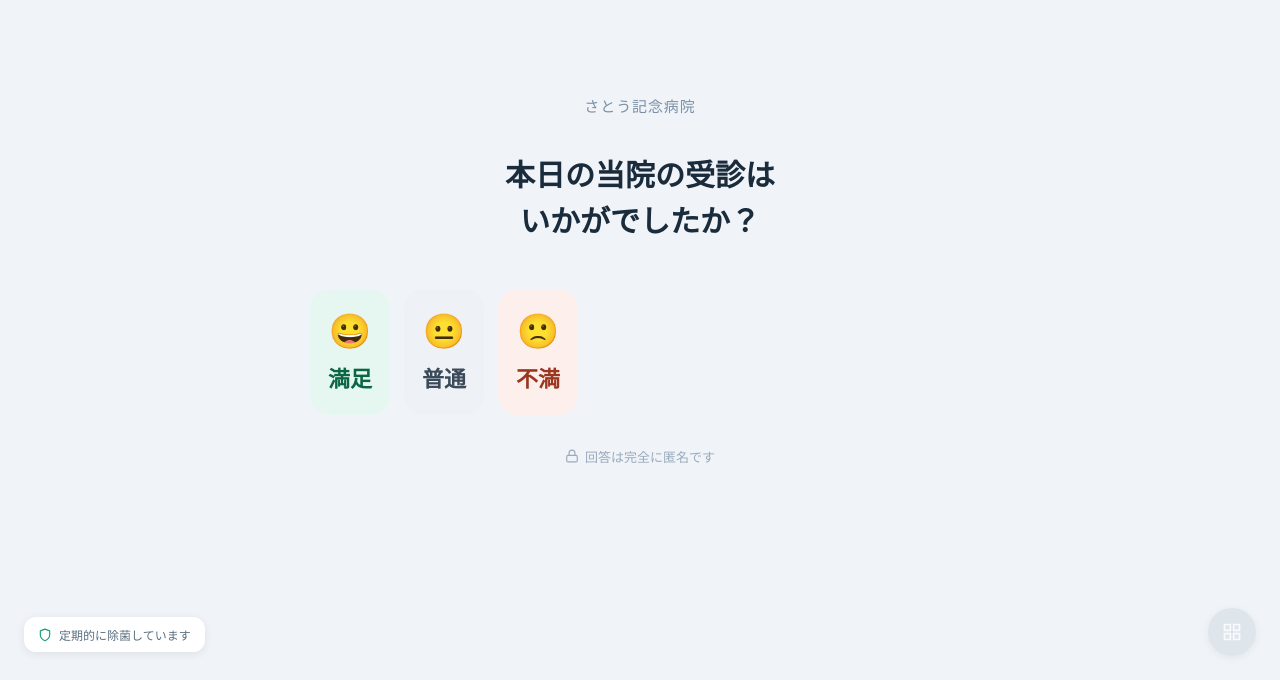
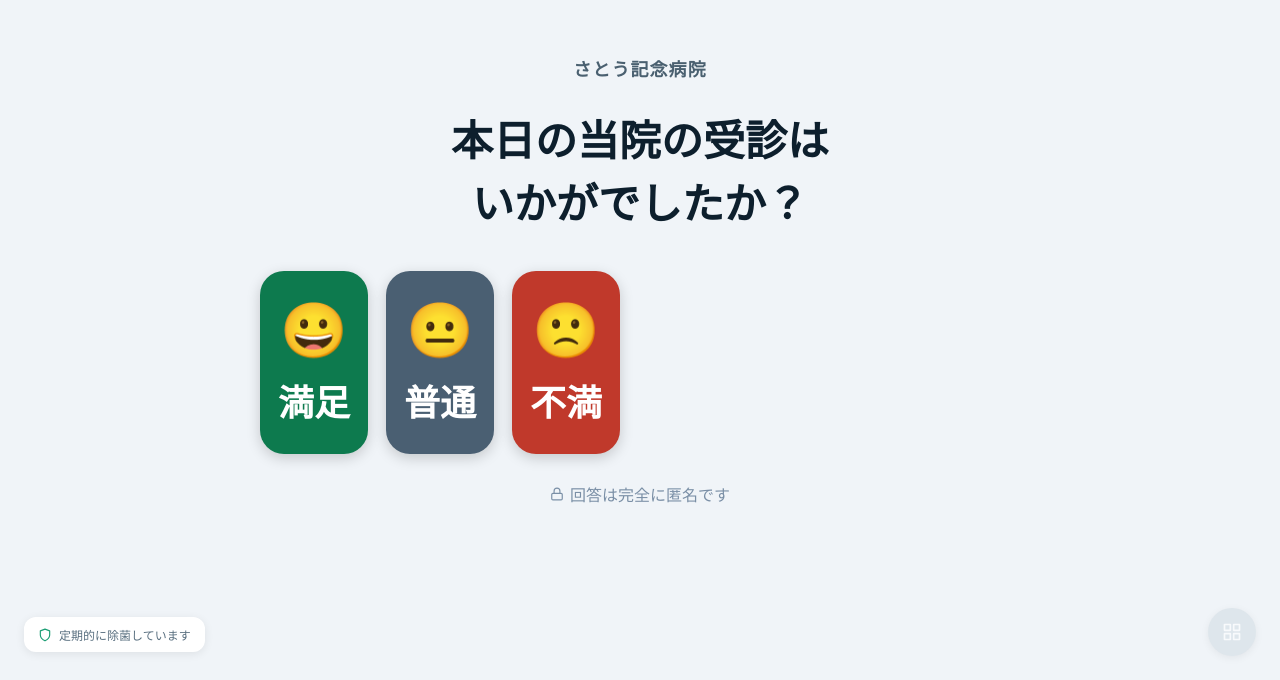
Before and after one commit to coba0321-prog/csat-kiosk, a plain HTML site: page index.html in a window 1280 px wide. Shown: the part 120-800 px from the top of the page. Drawn offline with Linux system fonts and the light colour scheme.

Commit message:
Add files via upload

```diff
--- a/index.html
+++ b/index.html
@@ -14,30 +14,30 @@ html,body { width:100%; height:100%; font-family:-apple-system,'Hiragino Sans','
 .page { position:absolute; inset:0; display:none; flex-direction:column; }
 .page.active { display:flex; }
 
-/* ══ 患者入力ページ ══ */
-#page-csat { align-items:center; justify-content:center; padding:40px 32px; background:#f0f4f8; }
-.hospital-name { font-size:15px; font-weight:500; color:#7a8fa6; letter-spacing:.06em; margin-bottom:36px; }
-.main-question { font-size:clamp(22px,4vw,30px); font-weight:600; color:#1a2b3c; text-align:center; line-height:1.55; margin-bottom:44px; }
-.btn-group { display:flex; flex-direction:column; gap:16px; width:100%; max-width:420px; }
-.csat-btn { display:flex; align-items:center; gap:20px; padding:20px 26px; border-radius:20px; border:none; font-size:clamp(17px,2.5vw,22px); font-weight:600; cursor:pointer; transition:transform .12s,opacity .12s; -webkit-appearance:none; }
+/* ══ 患者入力ページ（高齢者向け大型UI） ══ */
+#page-csat { align-items:center; justify-content:center; padding:32px 28px; background:#f0f4f8; }
+.hospital-name { font-size:18px; font-weight:600; color:#4a6070; letter-spacing:.06em; margin-bottom:28px; }
+.main-question { font-size:clamp(28px,5vw,42px); font-weight:700; color:#0d1f2d; text-align:center; line-height:1.5; margin-bottom:36px; }
+.btn-group { display:flex; flex-direction:column; gap:20px; width:100%; max-width:500px; }
+.csat-btn { display:flex; align-items:center; gap:24px; padding:28px 32px; border-radius:24px; border:none; font-size:clamp(26px,3.8vw,36px); font-weight:700; cursor:pointer; transition:transform .12s,opacity .12s; -webkit-appearance:none; box-shadow:0 4px 14px rgba(0,0,0,.18); }
 .csat-btn:active { transform:scale(.97); opacity:.85; }
 .csat-btn:disabled { opacity:.45; pointer-events:none; }
-.csat-btn .emoji { font-size:clamp(26px,3.5vw,34px); }
+.csat-btn .emoji { font-size:clamp(40px,5.5vw,54px); }
 .csat-btn .label { flex:1; }
-.btn-happy   { background:#e6f7f1; color:#0a6644; }
-.btn-neutral { background:#eef1f5; color:#3a4a5a; }
-.btn-sad     { background:#fdf0ec; color:#9b3620; }
-.anon-note { margin-top:32px; font-size:13px; color:#9aaabb; display:flex; align-items:center; gap:6px; }
+.btn-happy   { background:#0d7a4e; color:#ffffff; }
+.btn-neutral { background:#4a5f72; color:#ffffff; }
+.btn-sad     { background:#c0392b; color:#ffffff; }
+.anon-note { margin-top:28px; font-size:16px; color:#7a8fa6; display:flex; align-items:center; gap:6px; }
 
 /* サンクス画面 */
 .screen { position:absolute; inset:0; display:flex; flex-direction:column; align-items:center; justify-content:center; padding:40px 32px; background:#f0f4f8; opacity:0; pointer-events:none; transition:opacity .3s; }
 .screen.active { opacity:1; pointer-events:all; }
-.check-wrap { width:88px; height:88px; border-radius:50%; background:#e6f7f1; display:flex; align-items:center; justify-content:center; margin-bottom:28px; }
-.thanks-title { font-size:clamp(19px,3vw,26px); font-weight:600; color:#1a2b3c; text-align:center; margin-bottom:12px; line-height:1.5; }
-.thanks-sub { font-size:clamp(14px,2vw,17px); color:#5a7080; text-align:center; line-height:1.7; }
-.progress-wrap { margin-top:36px; width:180px; height:4px; background:#d8e4ee; border-radius:99px; overflow:hidden; }
-.progress-fill { height:100%; background:#1D9E75; border-radius:99px; }
-.countdown-txt { margin-top:10px; font-size:13px; color:#9aaabb; }
+.check-wrap { width:110px; height:110px; border-radius:50%; background:#c8efe0; display:flex; align-items:center; justify-content:center; margin-bottom:32px; }
+.thanks-title { font-size:clamp(26px,4vw,38px); font-weight:700; color:#0d1f2d; text-align:center; margin-bottom:14px; line-height:1.5; }
+.thanks-sub { font-size:clamp(20px,3vw,28px); color:#3a5060; text-align:center; line-height:1.7; }
+.progress-wrap { margin-top:40px; width:200px; height:6px; background:#d8e4ee; border-radius:99px; overflow:hidden; }
+.progress-fill { height:100%; background:#0d7a4e; border-radius:99px; }
+.countdown-txt { margin-top:12px; font-size:16px; color:#7a8fa6; }
 
 /* スタッフ用ダッシュボードボタン（長押し起動） */
 .dash-fab { position:fixed; bottom:24px; right:24px; width:48px; height:48px; border-radius:50%; background:#ccd8e0; border:none; cursor:pointer; display:flex; align-items:center; justify-content:center; box-shadow:0 2px 8px rgba(0,0,0,.12); z-index:100; opacity:0.5; }
@@ -62,8 +62,8 @@ html,body { width:100%; height:100%; font-family:-apple-system,'Hiragino Sans','
 .weekday-pct { font-size:9px; color:#1a2b3c; margin-top:2px; }
 
 @media(orientation:landscape){
-  .btn-group { flex-direction:row; max-width:660px; gap:14px; }
-  .csat-btn { flex-direction:column; align-items:center; text-align:center; padding:22px 18px; gap:10px; }
+  .btn-group { flex-direction:row; max-width:760px; gap:18px; }
+  .csat-btn { flex-direction:column; align-items:center; text-align:center; padding:28px 18px; gap:12px; }
 }
 
 /* ══ ダッシュボードページ ══ */
```
